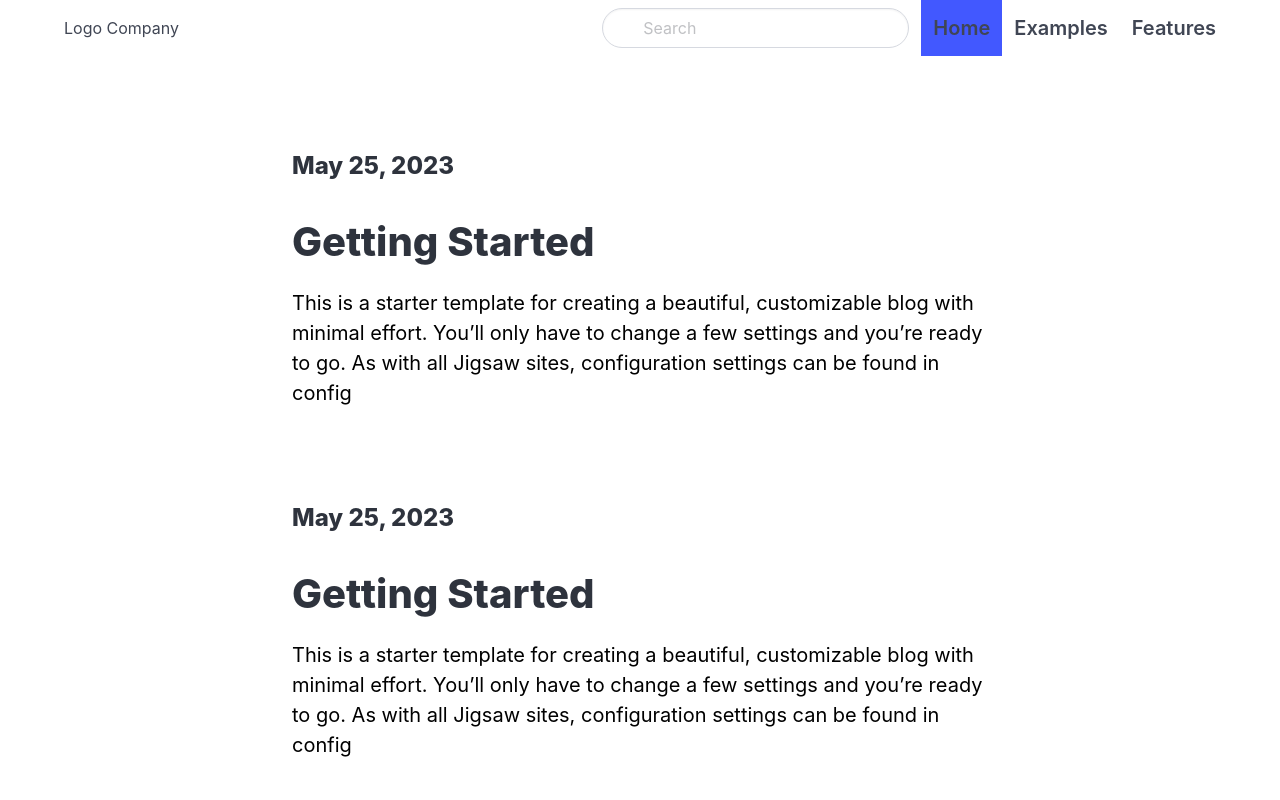
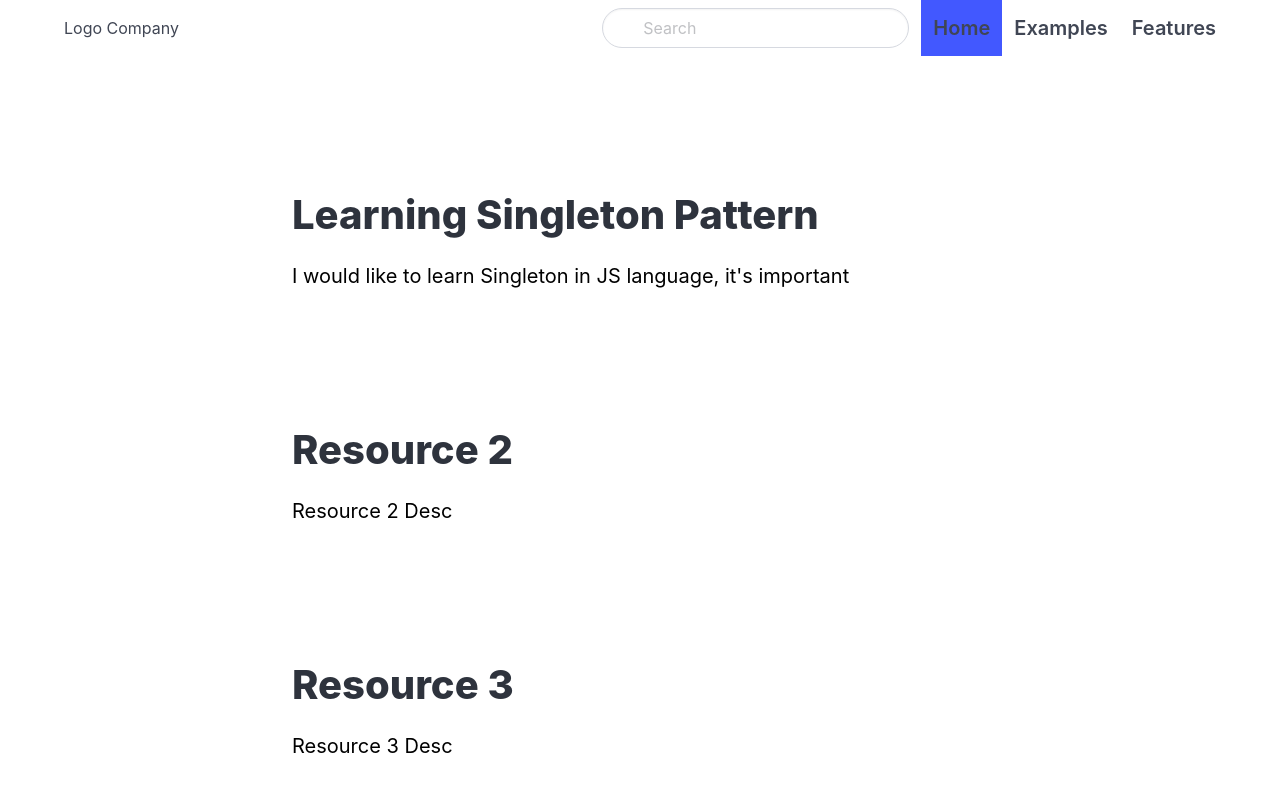
Before and after one commit to master23rd/Nextjs_basic, a Next.js app: page / in a window 1280 px wide. Shown: the top 800 px of the page. Built offline with nearby package versions, Linux system fonts and the light colour scheme.

Commit message:
add highlight list data

```diff
--- a/components/ResourceHighlight.js
+++ b/components/ResourceHighlight.js
@@ -1,38 +1,27 @@
-const ResourceHighlight = () => {
+const ResourceHighlight = ({resources}) => {
     return (
     <section className="hero ">
       <div className="hero-body">
         <div className="container">
-
-          <section className="section">
+          {
+            resources.map(resource => {
+              return (
+                <section key={resource.id} className="section">
                   <div className="columns">
                     <div className="column is-8 is-offset-2">
                       <div className="content is-medium">
-                  <h2 className="subtitle is-4">May 25, 2023</h2>
-                  <h1 className="title">Getting Started</h1>
-                  <p>This is a starter template for creating a beautiful, customizable blog with minimal
-                    effort. You’ll only have to change a few settings and you’re ready to go. As with all Jigsaw sites,
-                    configuration settings can be found in config</p>
+                        <h2 className="subtitle is-4">{resources.createdAt}</h2>
+                        <h1 className="title">{resource.title}</h1>
+                        <p>{resource.description}</p>
                       </div>
                     </div>
                   </div>
                 </section>
+              )
+            })
+          }
 
-          <div className="is-divider"></div>
 
-          <section className="section">
-            <div className="columns">
-              <div className="column is-8 is-offset-2">
-                <div className="content is-medium">
-                  <h2 className="subtitle is-4">May 25, 2023</h2>
-                  <h1 className="title">Getting Started</h1>
-                  <p>This is a starter template for creating a beautiful, customizable blog with minimal
-                    effort. You’ll only have to change a few settings and you’re ready to go. As with all Jigsaw sites,
-                    configuration settings can be found in config</p>
-                </div>
-              </div>
-            </div>
-          </section>
         </div>
       </div>
     </section>
--- a/pages/index.js
+++ b/pages/index.js
@@ -10,9 +10,9 @@
 const Home = () => {
   return (
     <Layout>
-      <ResourceHighlight />
+      <ResourceHighlight resources={resources} />
       <Newsletter />
-      <ResourceList />
+      <ResourceList resources={resources}/>
       {JSON.stringify(resources)}
       <Footer />
     </Layout>
```
Lines whose indentation alone changed are shown as unchanged.
